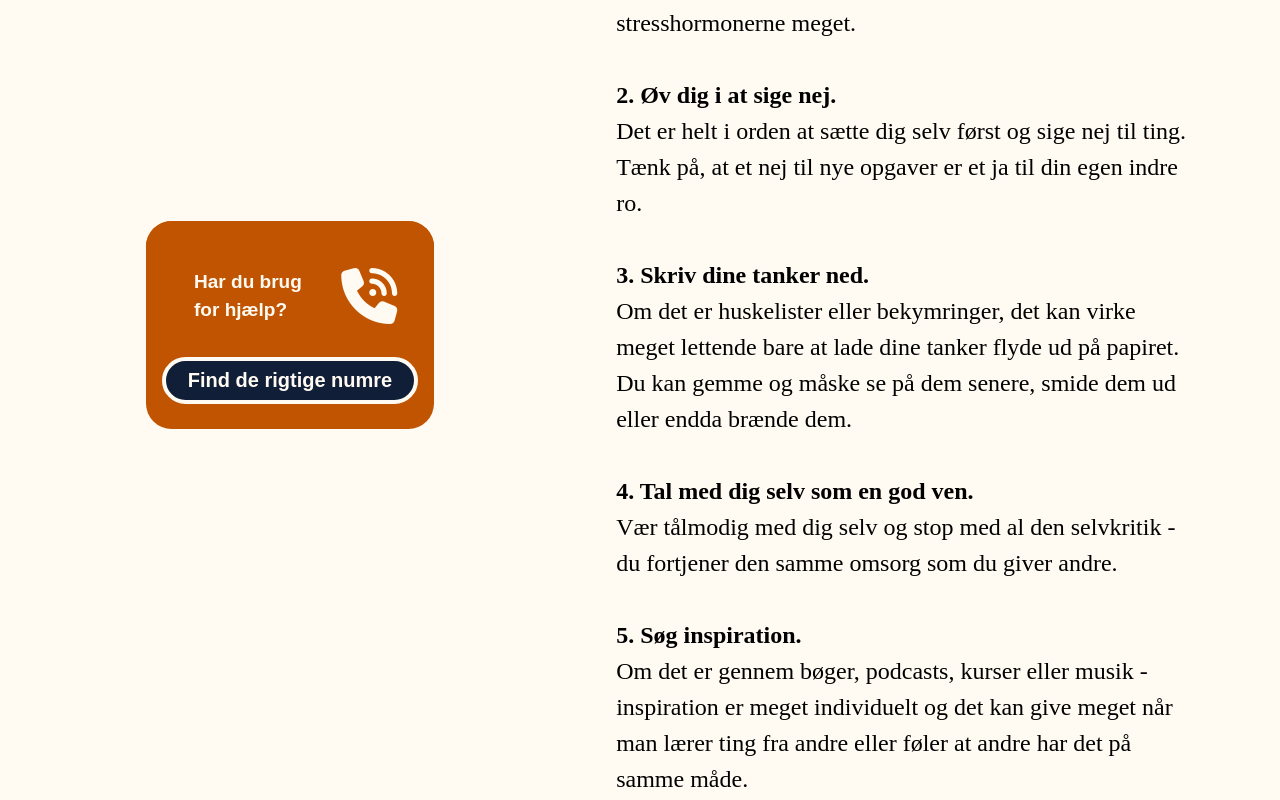
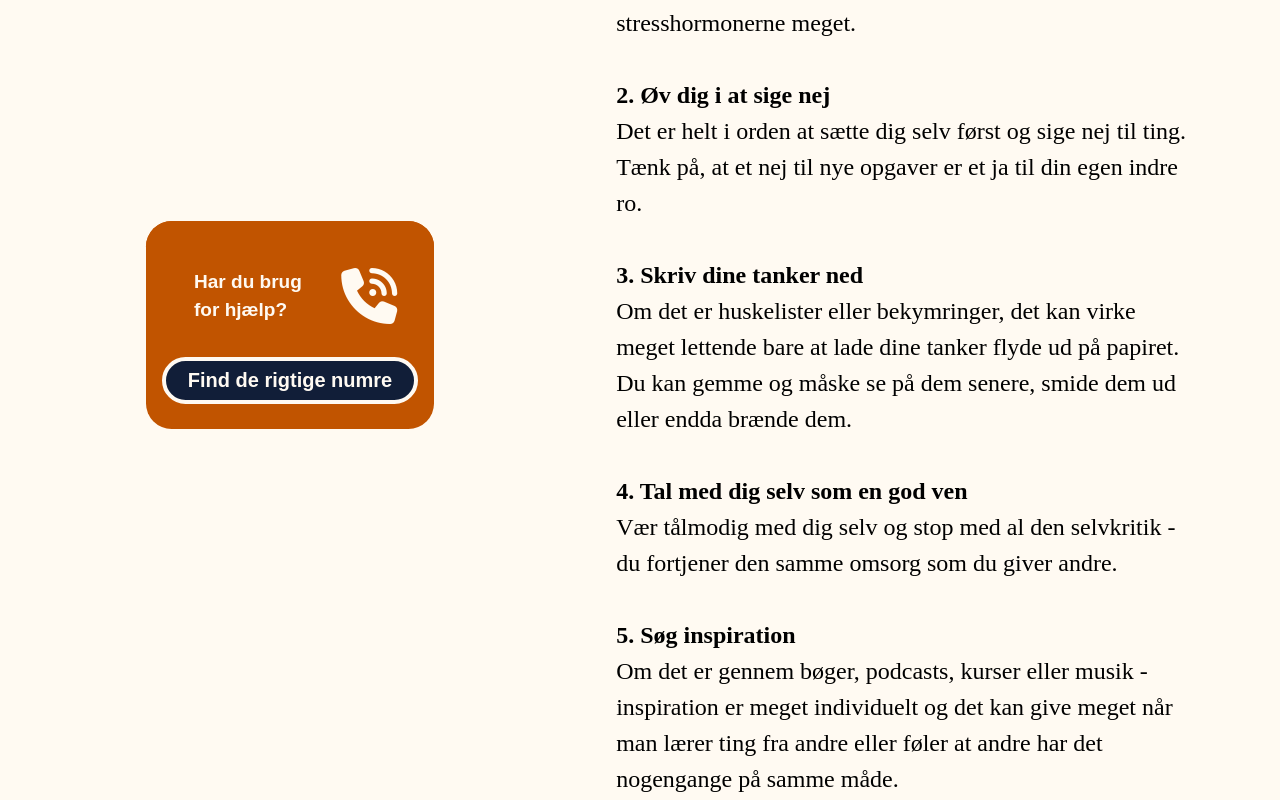
Before and after one commit to mia-madlen/project-2-accessibility, a plain HTML site: page blogpost.html in a window 1280 px wide. Shown: the part 1328-2128 px from the top of the page. Drawn offline with Linux system fonts and the light colour scheme.

Commit message:
Ændret småting

```diff
--- a/blogpost.html
+++ b/blogpost.html
@@ -92,26 +92,26 @@
                     <br>
                     <br>
 
-                    <h3>2. Øv dig i at sige nej.</h3>
+                    <h3>2. Øv dig i at sige nej</h3>
                     <p>Det er helt i orden at sætte dig selv først og sige nej til ting. Tænk på, at et nej til nye opgaver er et ja til din egen indre ro.</p>
 
                     <br>
                     <br>
 
-                    <h3>3. Skriv dine tanker ned.</h3>
+                    <h3>3. Skriv dine tanker ned</h3>
                     <p>Om det er huskelister eller bekymringer, det kan virke meget lettende bare at lade dine tanker flyde ud på papiret. Du kan gemme og måske se på dem senere, smide dem ud eller endda brænde dem.</p>
 
                     <br>
                     <br>
 
-                    <h3>4. Tal med dig selv som en god ven.</h3>
+                    <h3>4. Tal med dig selv som en god ven</h3>
                     <p>Vær tålmodig med dig selv og stop med al den selvkritik - du fortjener den samme omsorg som du giver andre.</p>
 
                     <br>
                     <br>
 
-                    <h3>5. Søg inspiration.</h3>
-                    <p>Om det er gennem bøger, podcasts, kurser eller musik - inspiration er meget individuelt og det kan give meget når man lærer ting fra andre eller føler at andre har det på samme måde.</p>
+                    <h3>5. Søg inspiration</h3>
+                    <p>Om det er gennem bøger, podcasts, kurser eller musik - inspiration er meget individuelt og det kan give meget når man lærer ting fra andre eller føler at andre har det nogengange på samme måde.</p>
 
                     <br>
                     <br>
```
Also changed, not shown: contact.html (+1 -1 lines), index.html (+1 -1 lines).
